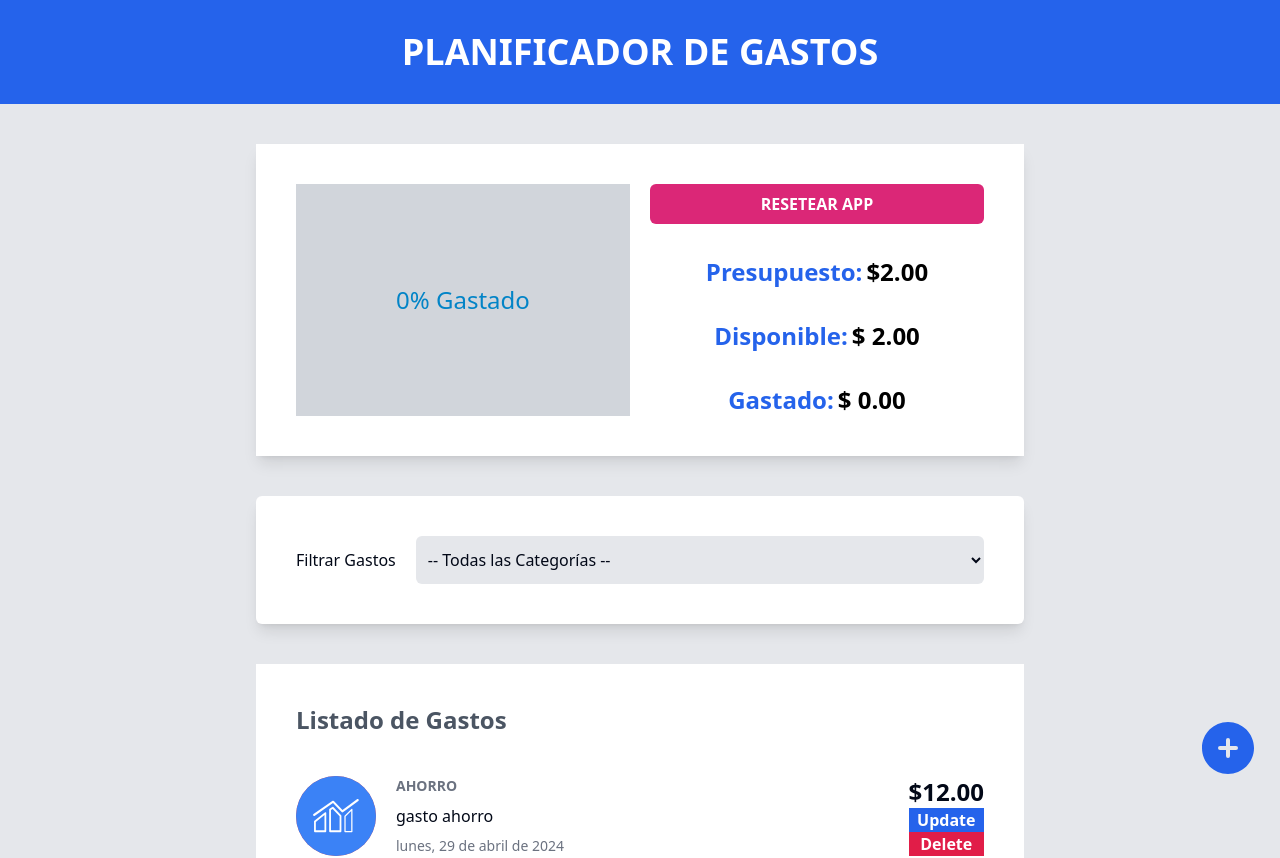
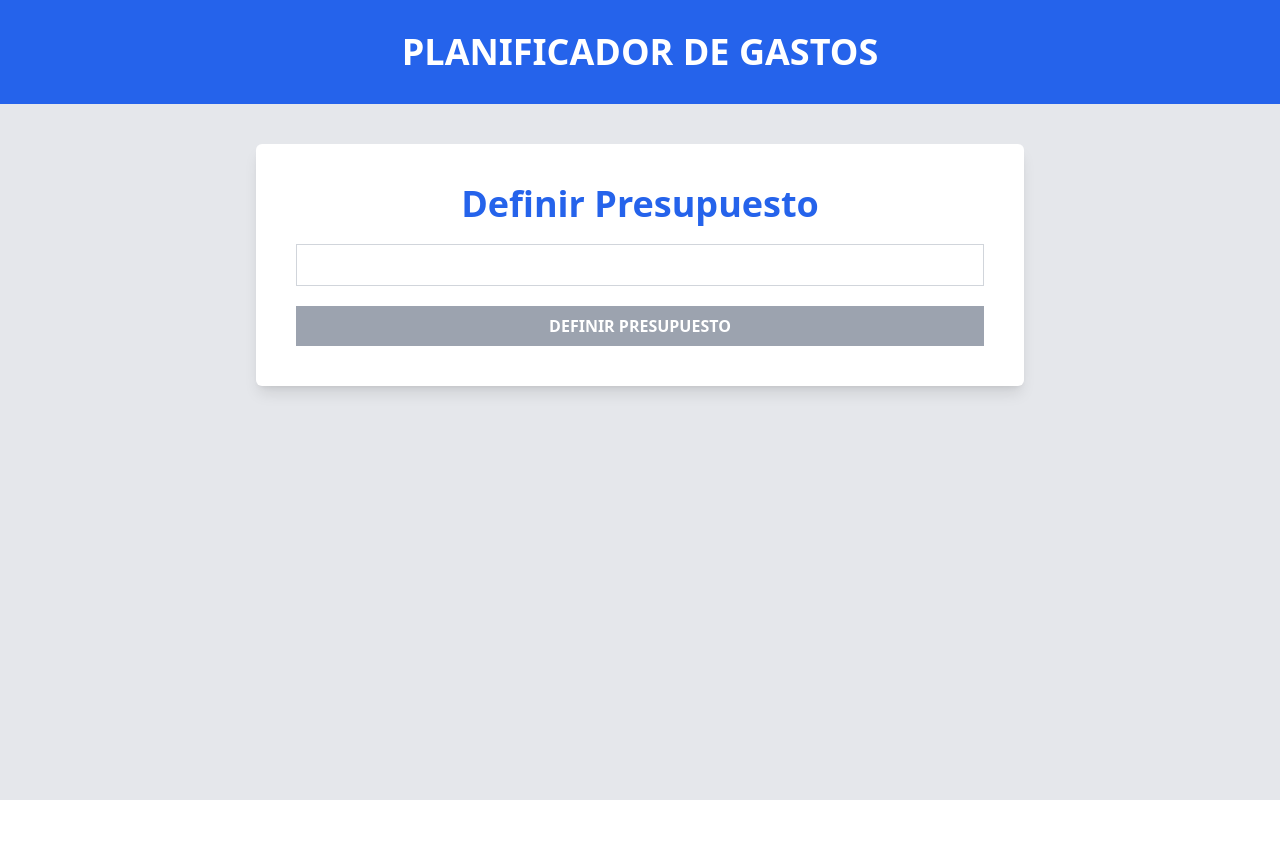
Before and after one commit to deglan-rivas/frontend-ts-budgetPlanner, a React (Vite) app: page / in a window 1280 px wide. Shown: the top 858 px of the page. After the commit the page ends 800 px from the top, so only its background shows below. Built offline with nearby package versions, Linux system fonts and the light colour scheme.

Commit message:
feat: :sparkles: add dialog for new and updated expenses

```diff
--- a/src/App.tsx
+++ b/src/App.tsx
@@ -1,24 +1,45 @@
+import { useState } from "react"
+import BudgetForm from "./components/BudgetForm"
 import BudgetTracker from "./components/BudgetTracker"
 import ExpenseDialog from "./components/ExpenseDialog"
 import ExpenseFilter from "./components/ExpenseFilter"
 import ExpenseList from "./components/ExpenseList"
 
 function App() {
+  const [budget, setBudget] = useState(0)
+
   return (
-    <div className="bg-gray-200">
+    <div className="bg-gray-200 min-h-screen">
       <h1 className="bg-blue-600 text-white uppercase text-4xl font-semibold py-8 text-center">
         Planificador de Gastos
       </h1>
 
-      {/* <BudgetForm /> */}
+      {
+        budget > 0 ? (
+          <>
+            <div className="space-y-10 py-10">
+              <BudgetTracker />
+              <ExpenseFilter />
+              <ExpenseList />
+            </div>
 
-      <div className="space-y-10 py-10">
-        <BudgetTracker />
-        <ExpenseFilter />
-        <ExpenseList />
-      </div>
-
-      <ExpenseDialog />
+            <ExpenseDialog
+              dialogOptions={{ title: "Nuevo Gasto", buttonName: "Registrar Gasto" }}
+            >
+              <button className="fixed bottom-5 right-5">
+                <svg xmlns="http://www.w3.org/2000/svg" viewBox="0 0 24 24" fill="currentColor" aria-hidden="true" className="w-16 h-16 text-blue-600 rounded-full">
+                  <path fillRule="evenodd" d="M12 2.25c-5.385 0-9.75 4.365-9.75 9.75s4.365 9.75 9.75 9.75 9.75-4.365 9.75-9.75S17.385 2.25 12 2.25zM12.75 9a.75.75 0 00-1.5 0v2.25H9a.75.75 0 000 1.5h2.25V15a.75.75 0 001.5 0v-2.25H15a.75.75 0 000-1.5h-2.25V9z" clipRule="evenodd">
+                  </path>
+                </svg>
+              </button>
+            </ExpenseDialog >
+          </>
+        ) : (
+          <BudgetForm
+            setBudget={setBudget}
+          />
+        )
+      }
     </div >
   )
 }
--- a/src/components/BudgetForm.tsx
+++ b/src/components/BudgetForm.tsx
@@ -1,4 +1,13 @@
-export default function BudgetForm() {
+import { useState } from "react"
+
+export default function BudgetForm({ setBudget }) {
+  const [preBudget, setPreBudget] = useState(0)
+
+  const handleSubmit = (e) => {
+    e.preventDefault()
+    setBudget(preBudget)
+  }
+
   return (
     <section className="">
       <div className="bg-white shadow-lg rounded-md p-10 max-w-3xl mx-auto mt-10">
@@ -6,19 +15,23 @@ export default function BudgetForm() {
           Definir Presupuesto
         </h2>
 
-        <form action="" className="space-y-5">
+        <form action="" className="space-y-5"
+          onSubmit={(e) => handleSubmit(e)}
+        >
           <input
             type="number"
             name="budget"
+            min={0}
             id=""
             className="w-full border border-gray-300 px-2 py-2"
+            onChange={e => setPreBudget(+e.target.value)}
           />
           <input
             type="submit"
             value={"Definir Presupuesto"}
-            className="uppercase bg-blue-600 text-white py-2 text-center w-full font-semibold
+            className="uppercase bg-blue-600 text-white py-2 text-center w-full font-semibold cursor-pointer
             disabled:bg-gray-400"
-            disabled={true}
+            disabled={preBudget <= 0 ? true : false}
           />
         </form>
       </div>
--- a/src/components/ExpenseDialog.tsx
+++ b/src/components/ExpenseDialog.tsx
@@ -5,22 +5,18 @@ import {
 } from "@/components/ui/dialog"
 import { expenseOptions } from "@/data/expenseOptions"
 
-export default function ExpenseDialog() {
+export default function ExpenseDialog({ children, dialogOptions }) {
+  const { title, buttonName } = dialogOptions
   return (
     <Dialog>
       <DialogTrigger asChild>
-        <button className="fixed bottom-5 right-5">
-          <svg xmlns="http://www.w3.org/2000/svg" viewBox="0 0 24 24" fill="currentColor" aria-hidden="true" className="w-16 h-16 text-blue-600 rounded-full">
-            <path fillRule="evenodd" d="M12 2.25c-5.385 0-9.75 4.365-9.75 9.75s4.365 9.75 9.75 9.75 9.75-4.365 9.75-9.75S17.385 2.25 12 2.25zM12.75 9a.75.75 0 00-1.5 0v2.25H9a.75.75 0 000 1.5h2.25V15a.75.75 0 001.5 0v-2.25H15a.75.75 0 000-1.5h-2.25V9z" clipRule="evenodd">
-            </path>
-          </svg>
-        </button>
+        {children}
       </DialogTrigger>
       <DialogContent className="mx-auto w-[92%] rounded-lg
       md:max-w-3xl">
         <form action="" className="w-full space-y-5">
           <h2 className="text-center font-semibold uppercase text-2xl border-b-4 border-b-sky-600 py-2">
-            Nuevo Gasto
+            {title}
           </h2>
 
           <div className="space-y-2">
@@ -75,7 +71,7 @@ export default function ExpenseDialog() {
 
           <input
             type="submit"
-            value="Registrar Gasto"
+            value={buttonName}
             className="bg-blue-600 text-white uppercase py-2 text-center w-full font-semibold rounded-md"
           />
         </form>
--- a/src/components/ExpenseList.tsx
+++ b/src/components/ExpenseList.tsx
@@ -1,3 +1,5 @@
+import ExpenseDialog from "./ExpenseDialog"
+
 const expenseList = [
   {
     id: "abc123",
@@ -38,12 +40,15 @@ function ExpenseItem({ expense }) {
         <p className="text-2xl font-semibold">
           ${quantity.toFixed(2)}
         </p>
-        <p className="bg-blue-600 text-white text-center font-semibold cursor-pointer">
-          Update
-        </p>
+
         <p className="bg-rose-600 text-white text-center font-semibold cursor-pointer">
           Delete
         </p>
+        <ExpenseDialog dialogOptions={{ title: "Actualizar Gasto", buttonName: "Guardar Cambios" }} >
+          <p className="bg-blue-600 text-white text-center font-semibold cursor-pointer">
+            Update
+          </p>
+        </ExpenseDialog >
       </div>
     </div>
   )
```
